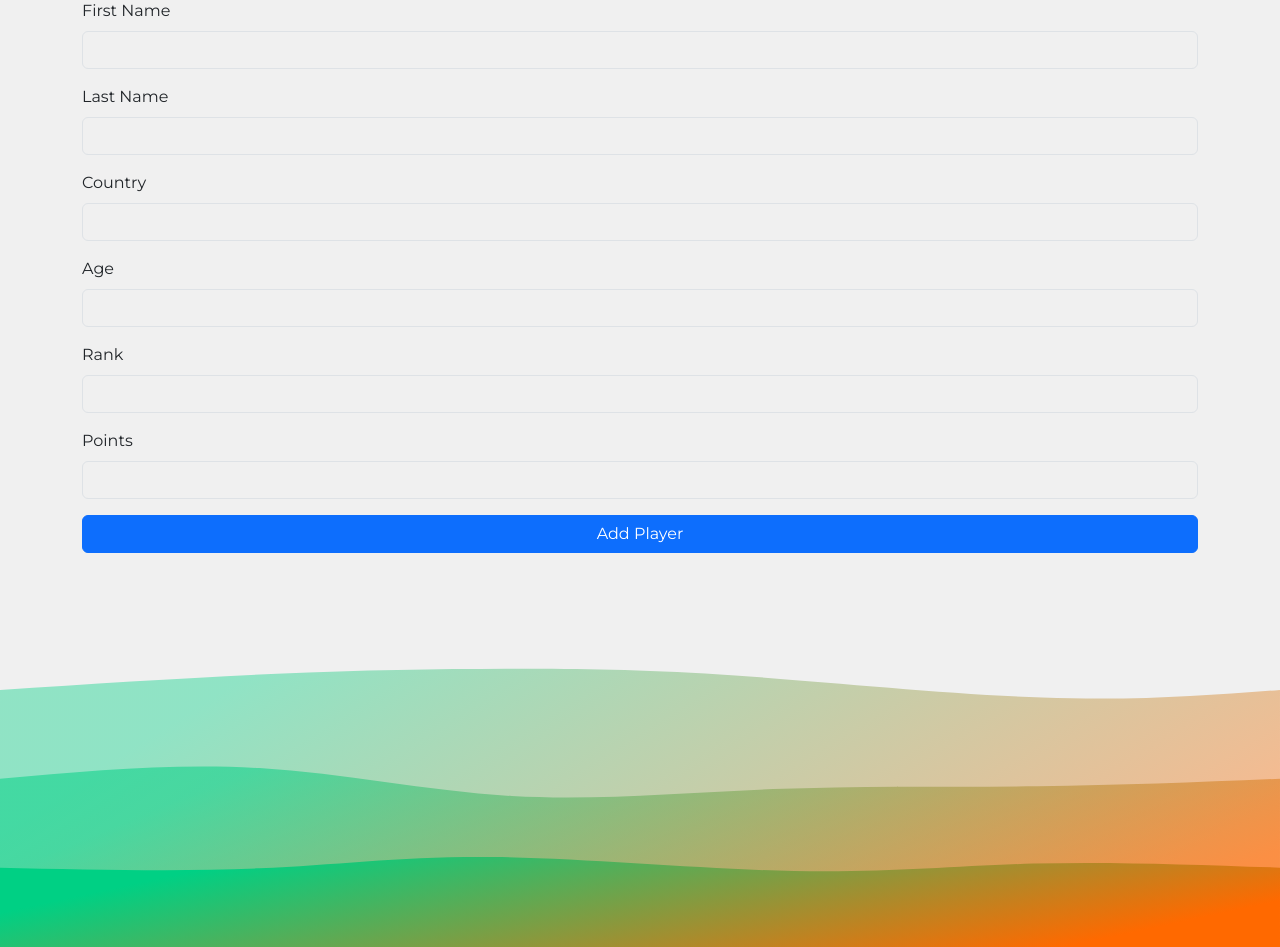
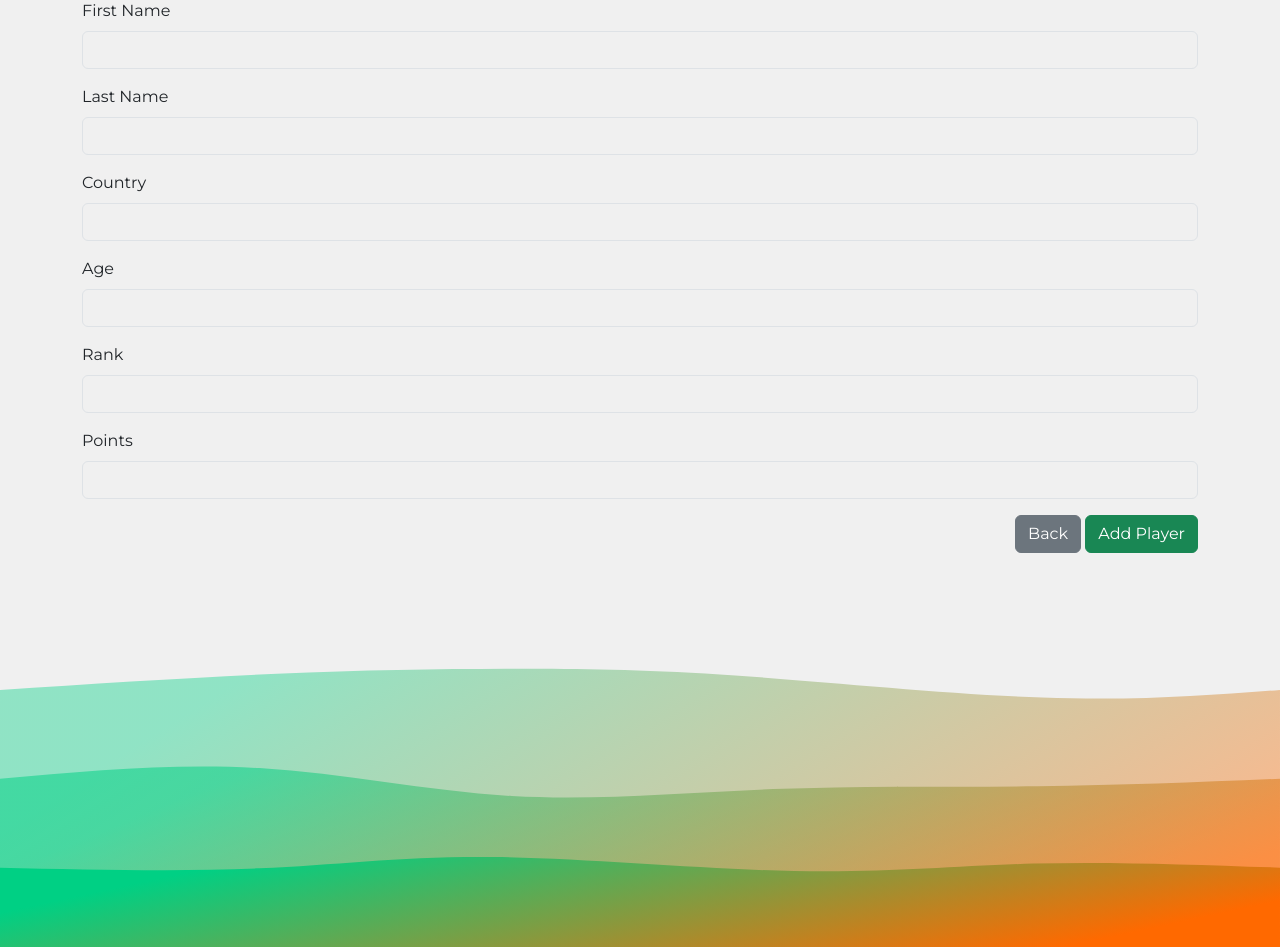
Before and after one commit to gBoole01/simple-atp-crud-php, a PHP site: page /addPlayer.php in a window 1280 px wide. Shown: the part 172-1119 px from the top of the page. Run offline with PHP 8.4, Linux system fonts and the light colour scheme.

Commit message:
fix: form buttons

```diff
--- a/src/addPlayer.php
+++ b/src/addPlayer.php
@@ -102,7 +102,10 @@ include('inc/header.php'); ?>
         <input type="number" class="form-control" id="points" name="points" required>
         <?= !empty($pointsError) ? "<div class='alert alert-danger my-1'>" . $pointsError . "</div>" : null ?>
     </div>
-    <button type="submit" class="btn btn-primary">Add Player</button>
+    <div class="text-end">
+        <a href="/rankings.php" class="btn btn-secondary">Back</a>
+        <button type="submit" class="btn btn-success">Add Player</button>
+    </div>
 </form>
 
 <?php include('inc/footer.php');
--- a/src/editPlayer.php
+++ b/src/editPlayer.php
@@ -112,8 +112,8 @@ include('inc/header.php'); ?>
         <?= !empty($pointsError) ? "<div class='alert alert-danger my-1'>" . $pointsError . "</div>" : null ?>
     </div>
     <div class="text-end">
-        <a href="/rankings.php" class="btn btn-secondary">Back</a>
-        <button type="submit" class="btn btn-primary">Save</button>
+        <a href="/viewPlayer.php?id=<?= $player["uuid"] ?>" class="btn btn-secondary">Back</a>
+        <button type="submit" class="btn btn-success">Save</button>
     </div>
 </form>
 
```
